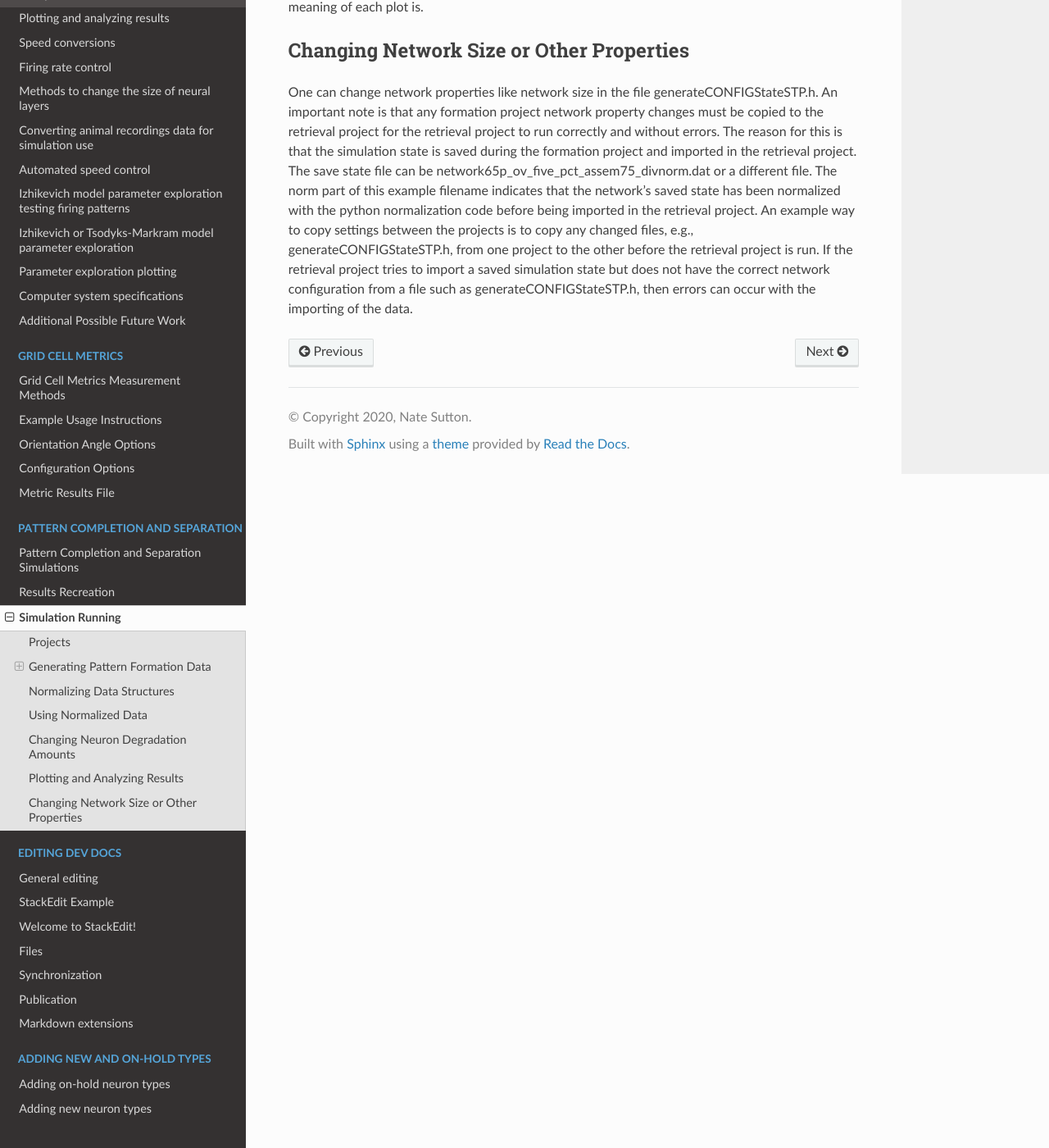
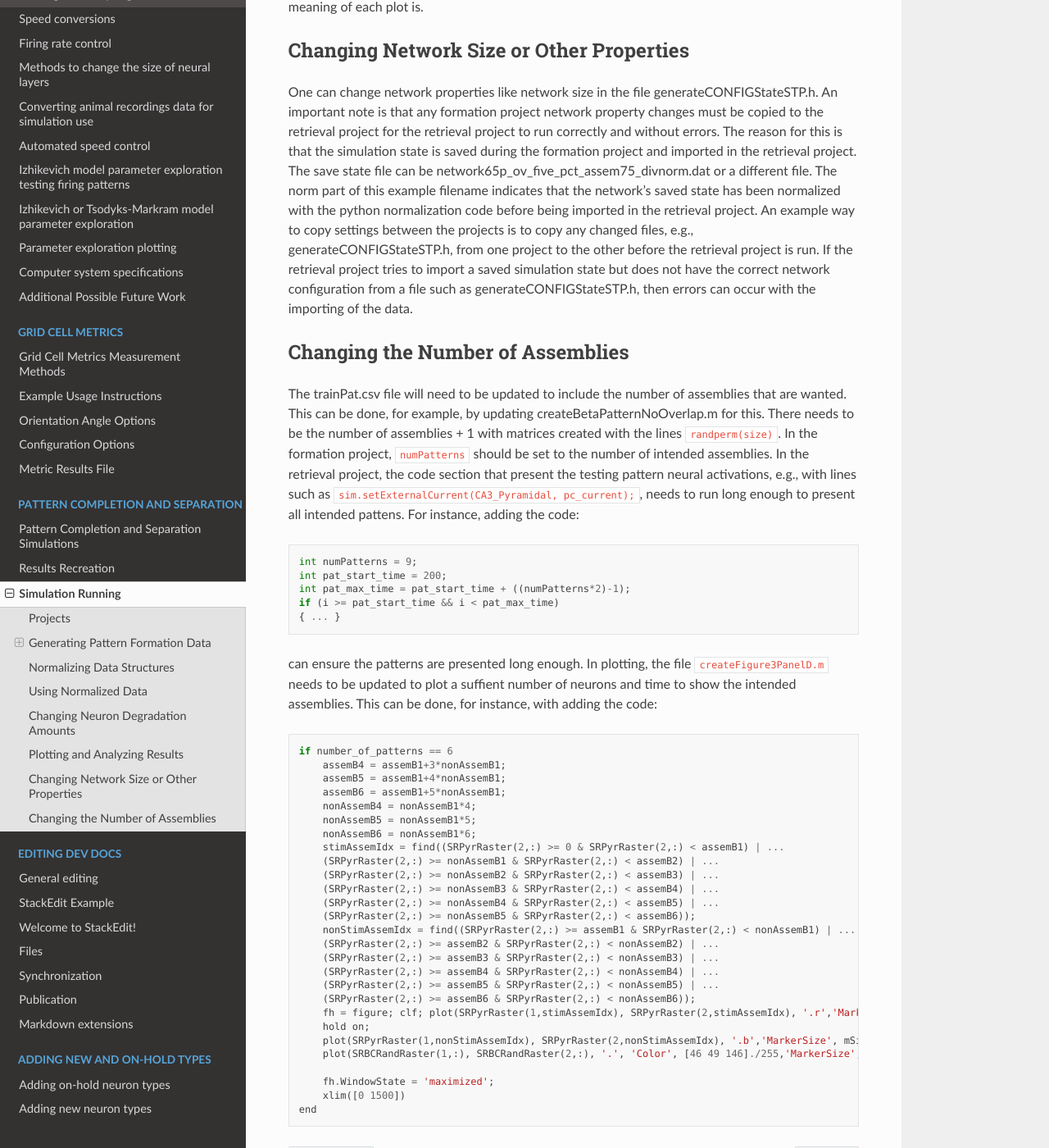
Before and after one commit to Hippocampome-Org/hco_dev_docs, a Sphinx documentation site: the page built from docs/pattern_comp_sep/simulation_run.md, in a window 1280 px wide and 1400 px high, scrolled down 2073 px. Shown: the whole window at 82% size. Built offline with Sphinx 7.4.7 and the Read the Docs theme 3.1.0, drawn with Linux system fonts in a browser that asks for light colours.

Commit message:
added update to pattern comp and retrieval docs

````diff
--- a/docs/pattern_comp_sep/simulation_run.md
+++ b/docs/pattern_comp_sep/simulation_run.md
@@ -42,3 +42,44 @@ Users can use the software listed in [results recreation](https://hco-dev-docs.r
 ## Changing Network Size or Other Properties
 
 One can change network properties like network size in the file generateCONFIGStateSTP.h. An important note is that any formation project network property changes must be copied to the retrieval project for the retrieval project to run correctly and without errors. The reason for this is that the simulation state is saved during the formation project and imported in the retrieval project. The save state file can be network65p_ov_five_pct_assem75_divnorm.dat or a different file. The norm part of this example filename indicates that the network's saved state has been normalized with the python normalization code before being imported in the retrieval project. An example way to copy settings between the projects is to copy any changed files, e.g., generateCONFIGStateSTP.h, from one project to the other before the retrieval project is run. If the retrieval project tries to import a saved simulation state but does not have the correct network configuration from a file such as generateCONFIGStateSTP.h, then errors can occur with the importing of the data.
+
+## Changing the Number of Assemblies
+
+The trainPat.csv file will need to be updated to include the number of assemblies that are wanted. This can be done, for example, by updating createBetaPatternNoOverlap.m for this. There needs to be the number of assemblies + 1 with matrices created with the lines `randperm(size)`. In the formation project, `numPatterns` should be set to the number of intended assemblies. In the retrieval project, the code section that present the testing pattern neural activations, e.g., with lines such as `sim.setExternalCurrent(CA3_Pyramidal, pc_current);`, needs to run long enough to present all intended pattens. For instance, adding the code:
+```
+int numPatterns = 9;
+int pat_start_time = 200;
+int pat_max_time = pat_start_time + ((numPatterns*2)-1);
+if (i >= pat_start_time && i < pat_max_time)
+{ ... }
+```
+can ensure the patterns are presented long enough. In plotting, the file `createFigure3PanelD.m` needs to be updated to plot a suffient number of neurons and time to show the intended assemblies. This can be done, for instance, with adding the code:
+```
+if number_of_patterns == 6
+    assemB4 = assemB1+3*nonAssemB1;
+    assemB5 = assemB1+4*nonAssemB1;
+    assemB6 = assemB1+5*nonAssemB1;
+    nonAssemB4 = nonAssemB1*4;
+    nonAssemB5 = nonAssemB1*5;
+    nonAssemB6 = nonAssemB1*6;
+    stimAssemIdx = find((SRPyrRaster(2,:) >= 0 & SRPyrRaster(2,:) < assemB1) | ...
+    (SRPyrRaster(2,:) >= nonAssemB1 & SRPyrRaster(2,:) < assemB2) | ...
+    (SRPyrRaster(2,:) >= nonAssemB2 & SRPyrRaster(2,:) < assemB3) | ...
+    (SRPyrRaster(2,:) >= nonAssemB3 & SRPyrRaster(2,:) < assemB4) | ...
+    (SRPyrRaster(2,:) >= nonAssemB4 & SRPyrRaster(2,:) < assemB5) | ...
+    (SRPyrRaster(2,:) >= nonAssemB5 & SRPyrRaster(2,:) < assemB6));
+    nonStimAssemIdx = find((SRPyrRaster(2,:) >= assemB1 & SRPyrRaster(2,:) < nonAssemB1) | ...
+    (SRPyrRaster(2,:) >= assemB2 & SRPyrRaster(2,:) < nonAssemB2) | ...
+    (SRPyrRaster(2,:) >= assemB3 & SRPyrRaster(2,:) < nonAssemB3) | ...
+    (SRPyrRaster(2,:) >= assemB4 & SRPyrRaster(2,:) < nonAssemB4) | ...
+    (SRPyrRaster(2,:) >= assemB5 & SRPyrRaster(2,:) < nonAssemB5) | ...
+    (SRPyrRaster(2,:) >= assemB6 & SRPyrRaster(2,:) < nonAssemB6));
+    fh = figure; clf; plot(SRPyrRaster(1,stimAssemIdx), SRPyrRaster(2,stimAssemIdx), '.r','MarkerSize', mSize);
+    hold on;
+    plot(SRPyrRaster(1,nonStimAssemIdx), SRPyrRaster(2,nonStimAssemIdx), '.b','MarkerSize', mSize);
+    plot(SRBCRandRaster(1,:), SRBCRandRaster(2,:), '.', 'Color', [46 49 146]./255,'MarkerSize', mSize);
+
+    fh.WindowState = 'maximized';
+    xlim([0 1500])
+end
+```
````
